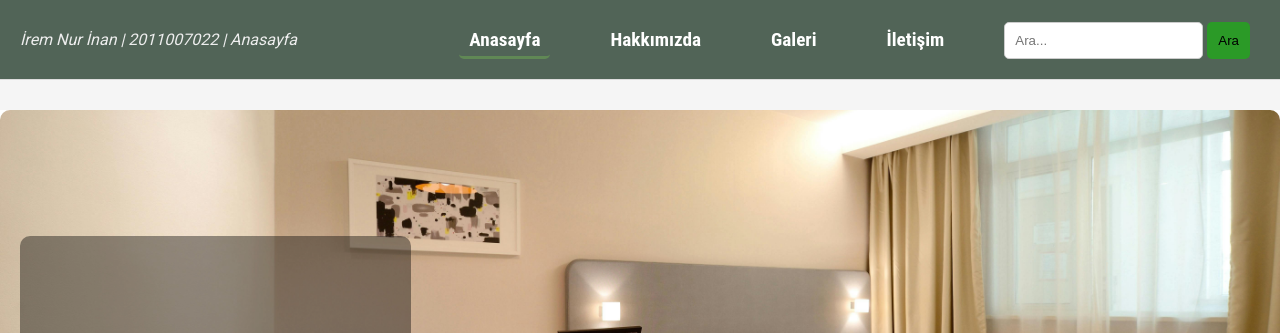
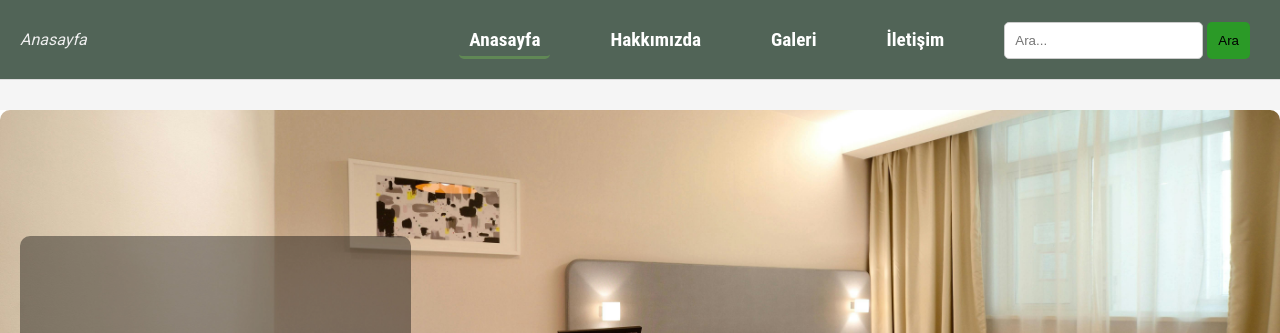
Before and after one commit to harunkabaca/hotel-webdesign, a website: page index.html in a window 1280 px wide. Shown: the top 333 px of the page. Drawn offline with nearby package versions, Linux system fonts and the light colour scheme; grey boxes are pictures that could not be loaded; a small style sheet from the web is missing.

Commit message:
Update index.html

```diff
--- a/index.html
+++ b/index.html
@@ -18,7 +18,7 @@
 </head>
 <body>
     <header>
-        <h1>İrem Nur İnan | 2011007022 | Anasayfa</h1>
+        <h1>Anasayfa</h1>
         <nav>
             <ul>
                 <li><a href="index.html" class="active">Anasayfa</a></li>
```
